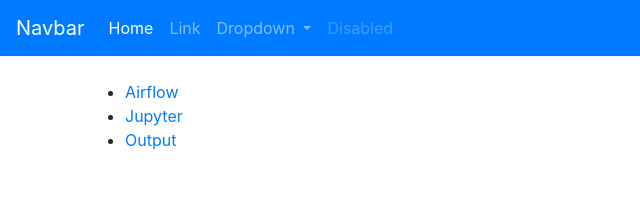
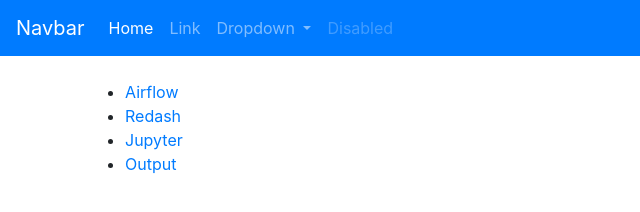
Before and after one commit to juliotorresmoreno/masters-webpage, a website: page public/index.html in a window 1280 px wide. Shown: the full height of the page, 0-640 px from the left. Drawn offline with nearby package versions, Linux system fonts and the light colour scheme.

Commit message:
se agrega de nuevo redash

```diff
--- a/public/index.html
+++ b/public/index.html
@@ -53,6 +53,9 @@
         <a href="https://airflow.mastersbigdata.com" target="_blank">Airflow</a>
       </li>
       <li>
+        <a href="https://redash.mastersbigdata.com" target="_blank">Redash</a>
+      </li>
+      <li>
         <a href="https://notebooks.mastersbigdata.com" target="_blank">Jupyter</a>
       </li>
       <li>
```
Also changed, not shown: tsconfig.json (+5 -5 lines).
